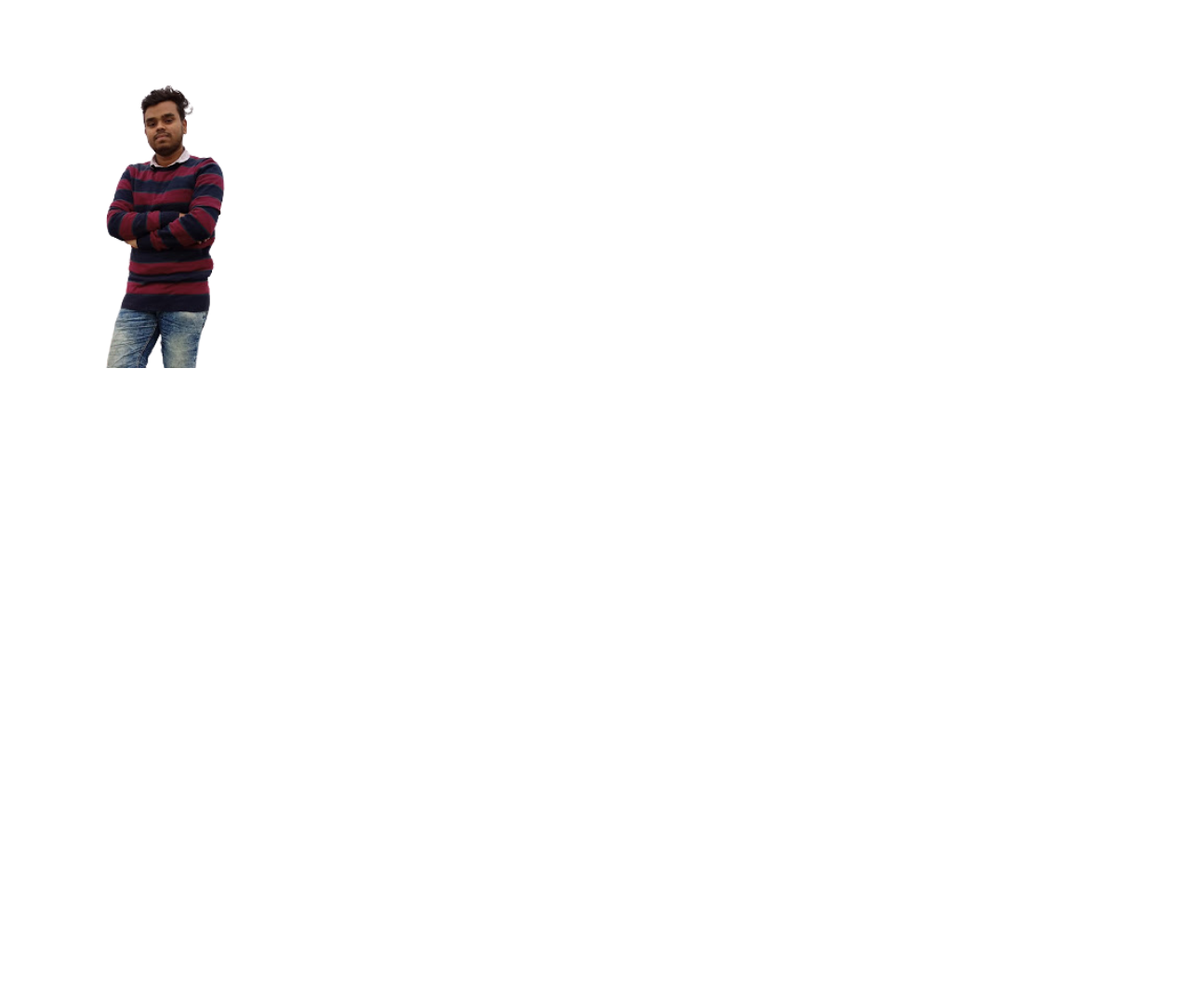
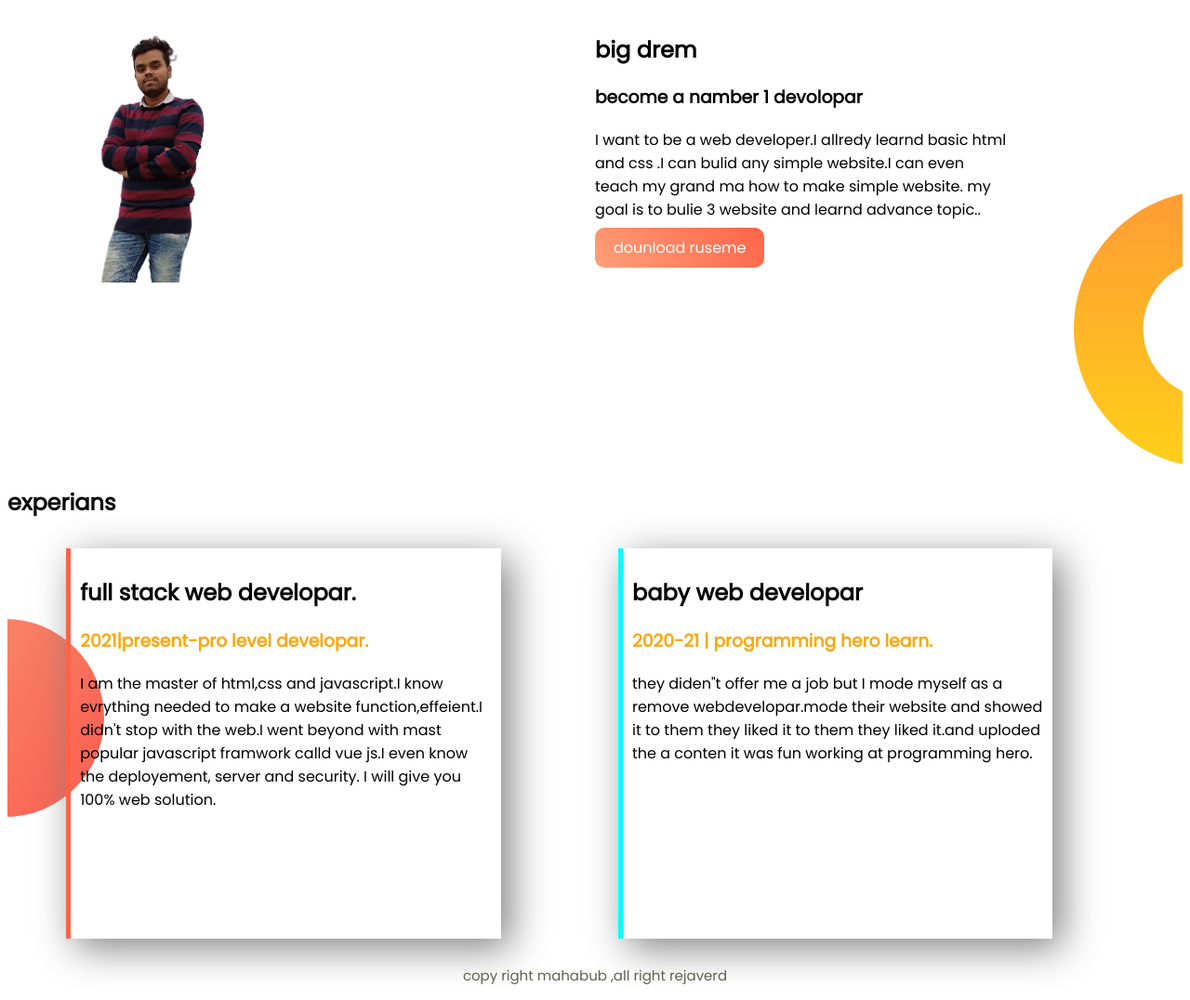
Before and after one commit to mahabub998/web-protfolio, a plain HTML site: page index.html in a window 1280 px wide. Shown: the part 505-1581 px from the top of the page at 93% size. Before the commit the page ends 1016 px from the top, so only its background shows below. Drawn offline with Linux system fonts and the light colour scheme.

Commit message:
finish the protfoliosite

```diff
--- a/index.html
+++ b/index.html
@@ -25,18 +25,43 @@
     </div>
 
     </section>
-    <section>
+    <section class="deram-area">
         <div class="half-width">
             <img src="imags/allready.png">
+        </div>
 
-            <div>
-
-
-            </div>
+            <div class="half-width">
+                <h1>big drem</h1>
+                <h3>become a namber 1 devolopar</h3>
+                <p>
+                    I want to be a web developer.I allredy  learnd basic html and css .I can bulid any simple website.I can even teach my grand ma how to make simple website.  my goal is to bulie 3 website and learnd advance topic.. </p>
+                    <a class="link-button" target="blank"href=https://www.facebook.com/mahbubalam.shohag.92 >dounload ruseme</a>
 
         </div>
     </section>
 
+    <section  class="experiance" >
+        <h1>experians</h1>
+        <div  id="full-stark" class="half-width single-ex">
+            <h2>full stack web developar.</h2>
+            <h3 class="highlight">2021|present-pro level developar.  </h3>
+            <p>I am the master of html,css and javascript.I know evrything needed to make a website function,effeient.I didn't stop with the web.I went beyond with mast popular javascript framwork calld vue js.I even know the deployement, server and security.  I will give you 100% web solution.</p>
+        </div>
+        <div id="full" class="half-width  single-ex">
+            <h2>baby web developar </h2>
+            <h3 class="highlight">2020-21 | programming hero learn.</h3>
+            <p>they diden"t offer me a job but I mode myself as a remove webdevelopar.mode their website and showed it to them they liked  it  to them they liked it.and uploded the a conten it was fun working  at programming hero.</p>
+        </div>
+
+
+
+
+    </section>
+    <footer>
+
+     <p class="footer"> copy right   mahabub ,all right rejaverd</p>
+    </footer>
+
 
 </body>
 </html>
--- a/style.css
+++ b/style.css
@@ -9,10 +9,10 @@ h1{
     color:orange ;
 }
 .half-width{
-    width: 40%;
+    width: 35%;
     float: left;
-    margin: 5%;
-    padding: 0%;
+    margin: 1% 5%;
+
 
 
 }
@@ -37,3 +37,39 @@ section{
     border-radius: 10px;
     color: white;
 }
+.deram-area{
+    background-image: url("imags/dream-bg.png");
+    background-repeat: no-repeat;
+    background-position: right bottom;
+}
+.single-ex{
+    box-shadow: 10px  10px 40px gray ;
+
+    height: 80%;
+
+}
+.experiance{
+    background-image: url(imags/exp-bg.png);
+    background-repeat: no-repeat;
+    background-position: left;
+
+}
+
+#full-stark{
+    border-left: 5px solid tomato;
+    padding: 10px;
+    border-image: linear-gradient(180deg lightsalmon tomato);
+    border-image-slice: 1;
+}
+#full{
+    border-left: 5px solid cyan;
+    padding: 10px;
+
+
+}
+.footer{
+    color:rgb(97, 97, 81);
+    text-align: center;
+    font-size: 15px;
+
+}
```
